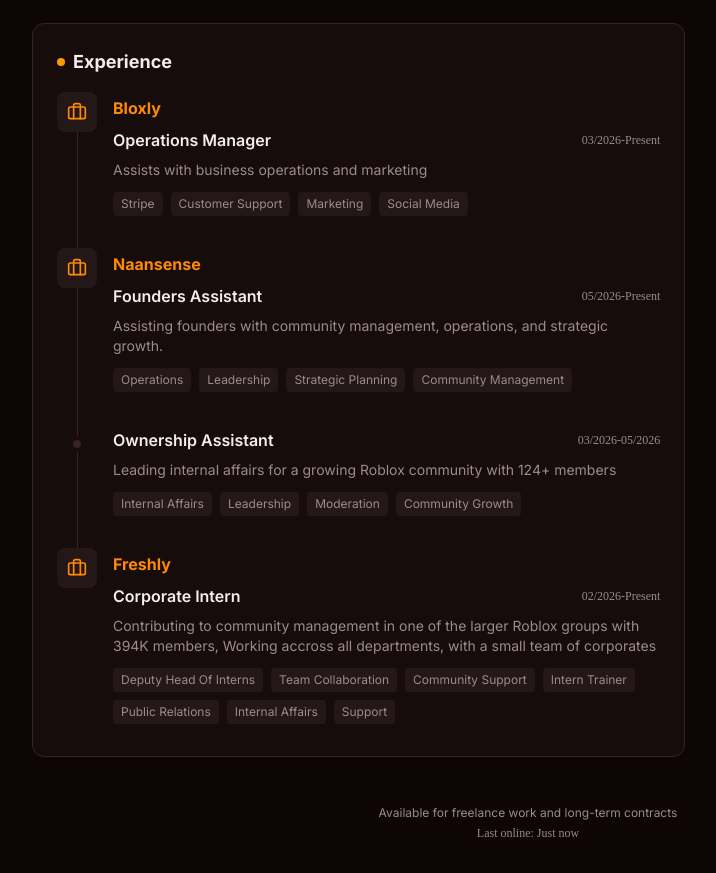
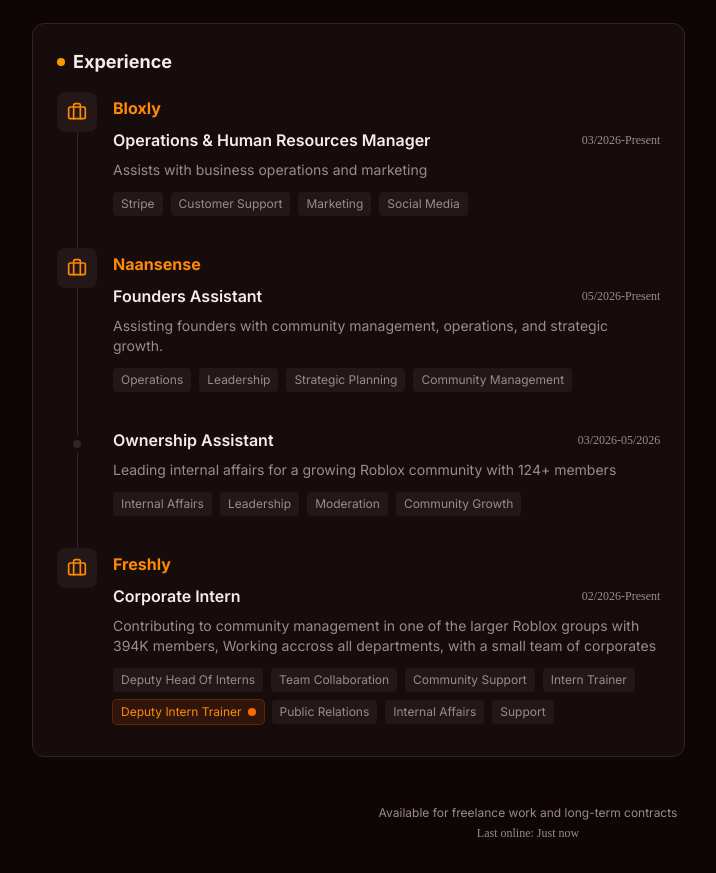
Before and after one commit to BlazyDoesDev/v0website, a Next.js app: page / in a window 1280 px wide. Shown: the part 1307-2180 px from the top of the page, without its empty margins (112-828 px from the left). Built offline with nearby package versions, Linux system fonts and the light colour scheme.

Commit message:
added bloxly and deputy intern trainer

```diff
--- a/components/experience-section.tsx
+++ b/components/experience-section.tsx
@@ -4,7 +4,7 @@ import { Briefcase } from "lucide-react"
 
 const experiences = [
   {
-    role: "Operations Manager",
+    role: "Operations & Human Resources Manager",
     company: "Bloxly",
     period: "03/2026-Present",
     description: "Assists with business operations and marketing",
@@ -29,7 +29,7 @@ const experiences = [
     company: "Freshly",
     period: "02/2026-Present",
     description: "Contributing to community management in one of the larger Roblox groups with 394K members, Working accross all departments, with a small team of corporates",
-    skills: ["Deputy Head Of Interns", "Team Collaboration", "Community Support", "Intern Trainer", "Public Relations", "Internal Affairs", "Support"],
+    skills: ["Deputy Head Of Interns", "Team Collaboration", "Community Support", "Intern Trainer", "Deputy Intern Trainer", "Public Relations", "Internal Affairs", "Support"],
   },
 ]
 
@@ -85,14 +85,30 @@ export function ExperienceSection() {
                 <p className="text-sm text-muted-foreground mt-2">{exp.description}</p>
 
                 <div className="flex flex-wrap gap-2 mt-3">
-                  {exp.skills.map((skill) => (
-                    <span
-                      key={skill}
-                      className="px-2 py-1 bg-secondary text-xs text-muted-foreground rounded"
-                    >
-                      {skill}
-                    </span>
-                  ))}
+                  {exp.skills.map((skill) => {
+                    const isNew = skill === "Deputy Intern Trainer";
+                    return (
+                      <span
+                        key={skill}
+                        className={`px-2 py-1 text-xs rounded flex items-center gap-1.5 ${
+                          isNew
+                            ? "bg-orange-500/10 text-orange-400 ring-1 ring-orange-500/30 relative overflow-hidden"
+                            : "bg-secondary text-muted-foreground"
+                        }`}
+                      >
+                        {isNew && (
+                          <span className="absolute inset-0 bg-gradient-to-r from-transparent via-white/10 to-transparent animate-shimmer" />
+                        )}
+                        {skill}
+                        {isNew && (
+                          <span className="relative flex h-2 w-2">
+                            <span className="animate-ping absolute inline-flex h-full w-full rounded-full bg-orange-400 opacity-75"></span>
+                            <span className="relative inline-flex rounded-full h-2 w-2 bg-orange-500"></span>
+                          </span>
+                        )}
+                      </span>
+                    )
+                  })}
                 </div>
               </div>
             </div>
```
